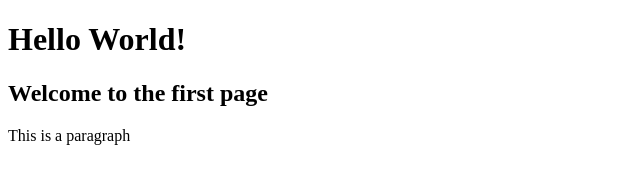
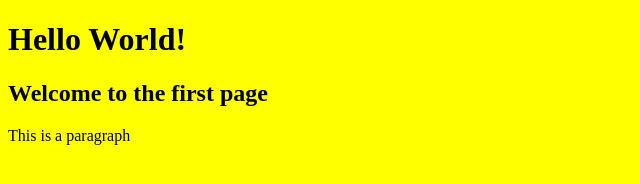
Before and after one commit to WhatifNick/test-website, a plain HTML site: page index.html in a window 1280 px wide. Shown: the whole page, without its empty margins (0-640 px from the left). Drawn offline with Linux system fonts and the light colour scheme.

Commit message:
Yellow backgorund

```diff
--- a/index.html
+++ b/index.html
@@ -5,7 +5,7 @@
     <title></title>
     <style>
       body {
-        background-color: :yellow;
+        background-color: yellow;
       }
     </style>
 
```
